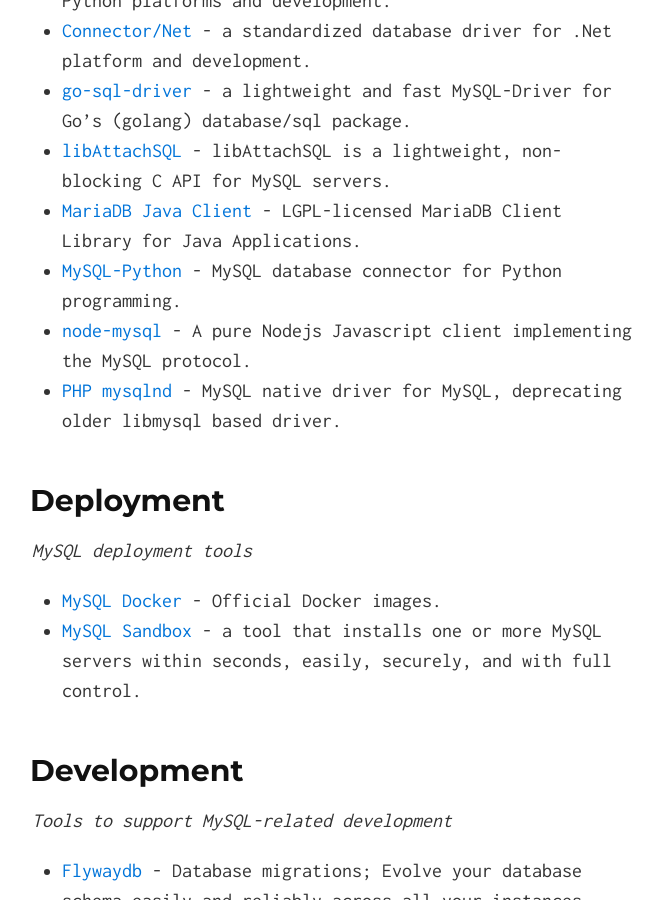
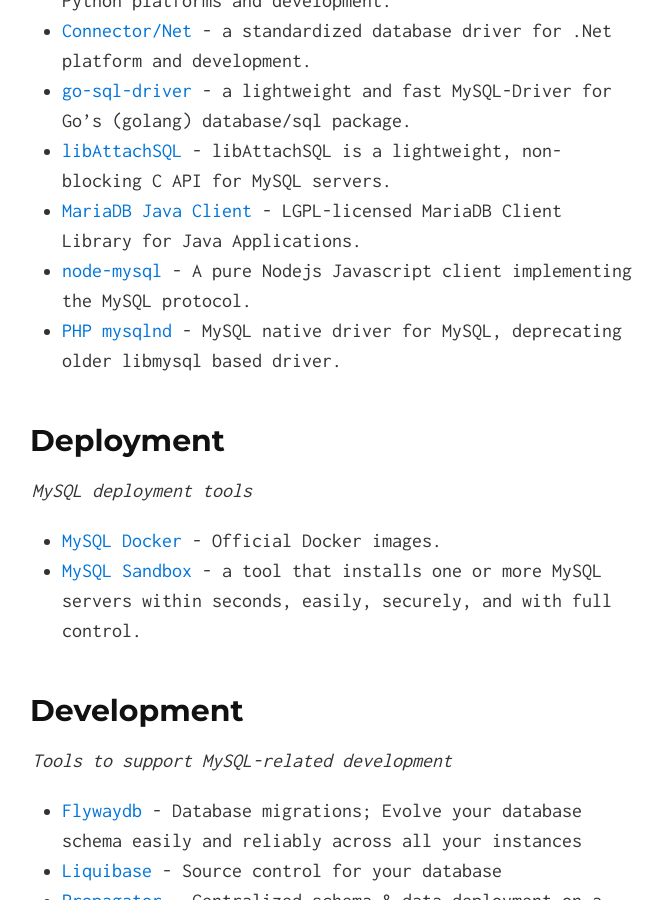
Before and after one commit to shlomi-noach/awesome-mysql, a Jekyll site: the page built from index.md, in a window 1280 px wide and 900 px high, scrolled down 2874 px. Shown: the whole window, without its empty margins (308-971 px from the left). Built offline with Jekyll 4.4.1, drawn with Linux system fonts in a browser that asks for light colours.

Commit message:
Remove mysql-python
https://sourceforge.net/projects/mysql-python/ links to:
https://github.com/farcepest/MySQLdb1 and there it states:
"This is the legacy (1.x) version of MySQLdb. While it is
still being maintained, there will not be a lot of new
feature development."

I don't think it belongs on this list.

Related issue: https://github.com/shlomi-noach/awesome-mysql/issues/44

```diff
--- a/index.md
+++ b/index.md
@@ -80,7 +80,6 @@
 - [go-sql-driver](https://github.com/go-sql-driver/mysql) - a lightweight and fast MySQL-Driver for Go's (golang) database/sql package.
 - [libAttachSQL](http://libattachsql.org) - libAttachSQL is a lightweight, non-blocking C API for MySQL servers.
 - [MariaDB Java Client](https://mariadb.com/kb/en/mariadb/mariadb-connector-j/) - LGPL-licensed MariaDB Client Library for Java Applications.
-- [MySQL-Python](http://sourceforge.net/projects/mysql-python/) - MySQL database connector for Python programming.
 - [node-mysql](https://github.com/felixge/node-mysql) - A pure Nodejs Javascript client implementing the MySQL protocol.
 - [PHP mysqlnd](https://dev.mysql.com/downloads/connector/php-mysqlnd/) - MySQL native driver for MySQL, deprecating older libmysql based driver.
 
```
